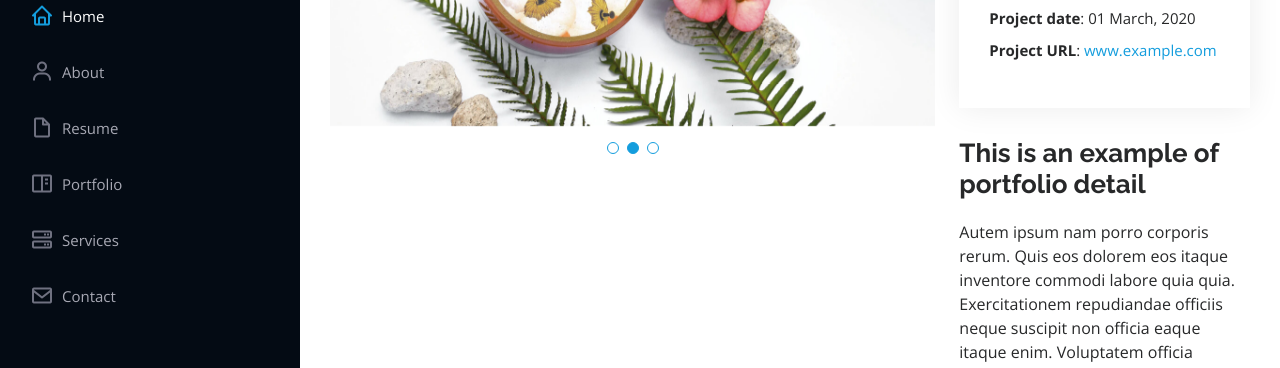
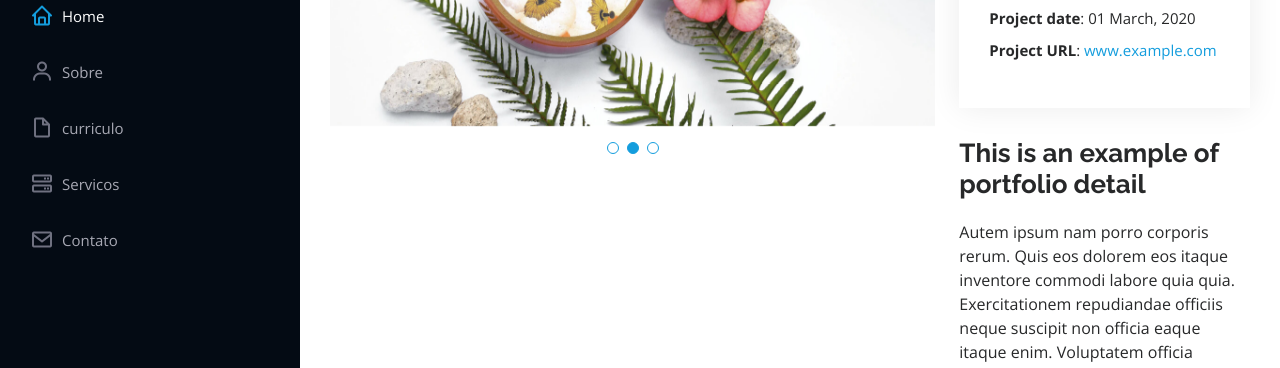
Before and after one commit to camoraisoli/portfolio, a plain HTML site: page portfolio-details.html in a window 1280 px wide. Shown: the part 275-643 px from the top of the page. Drawn offline with nearby package versions, Linux system fonts and the light colour scheme.

Commit message:
traducão do menu lateral

```diff
--- a/portfolio-details.html
+++ b/portfolio-details.html
@@ -60,11 +60,10 @@
       <nav id="navbar" class="nav-menu navbar">
         <ul>
           <li><a href="#hero" class="nav-link scrollto active"><i class="bx bx-home"></i> <span>Home</span></a></li>
-          <li><a href="#about" class="nav-link scrollto"><i class="bx bx-user"></i> <span>About</span></a></li>
-          <li><a href="#resume" class="nav-link scrollto"><i class="bx bx-file-blank"></i> <span>Resume</span></a></li>
-          <li><a href="#portfolio" class="nav-link scrollto"><i class="bx bx-book-content"></i> <span>Portfolio</span></a></li>
-          <li><a href="#services" class="nav-link scrollto"><i class="bx bx-server"></i> <span>Services</span></a></li>
-          <li><a href="#contact" class="nav-link scrollto"><i class="bx bx-envelope"></i> <span>Contact</span></a></li>
+          <li><a href="#about" class="nav-link scrollto"><i class="bx bx-user"></i> <span>Sobre</span></a></li>
+          <li><a href="#resume" class="nav-link scrollto"><i class="bx bx-file-blank"></i> <span>curriculo</span></a></li>
+          <li><a href="#services" class="nav-link scrollto"><i class="bx bx-server"></i> <span>Servicos</span></a></li>
+          <li><a href="#contact" class="nav-link scrollto"><i class="bx bx-envelope"></i> <span>Contato</span></a></li>
         </ul>
       </nav><!-- .nav-menu -->
     </div>
```
